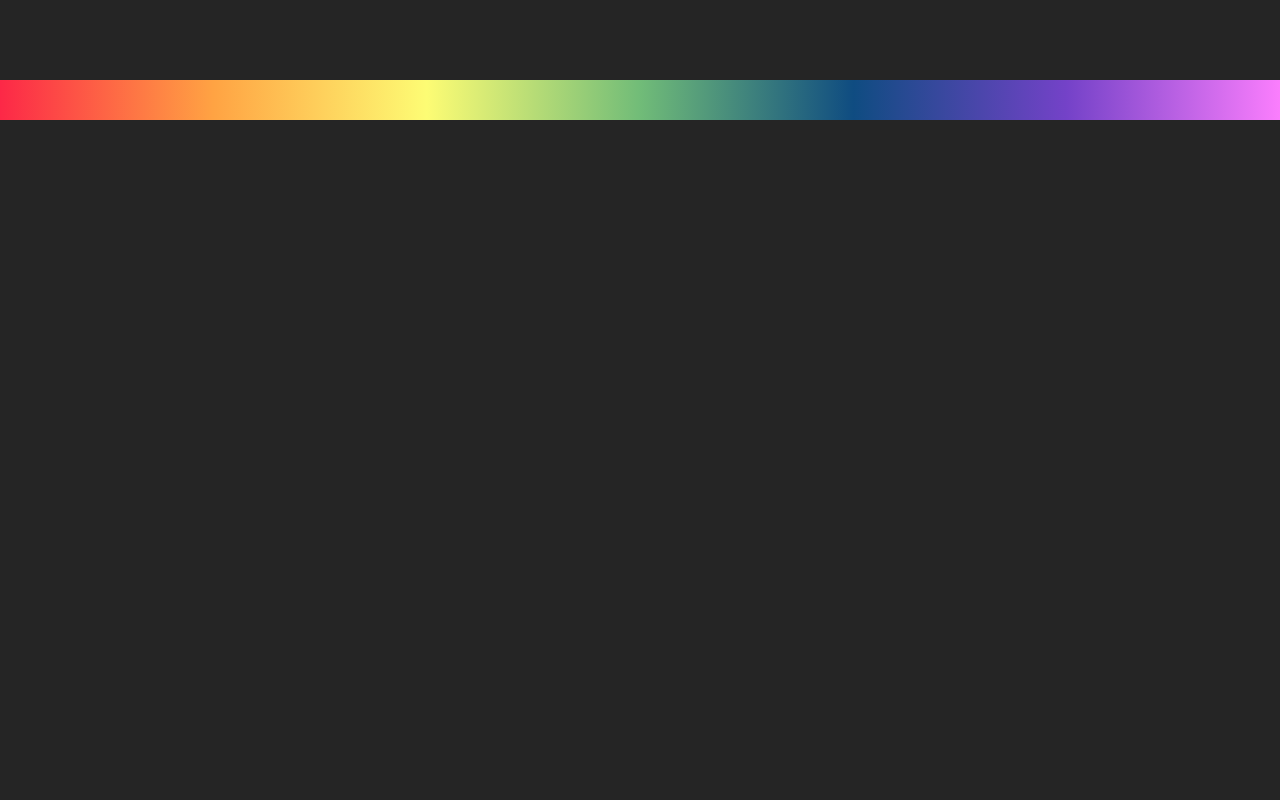
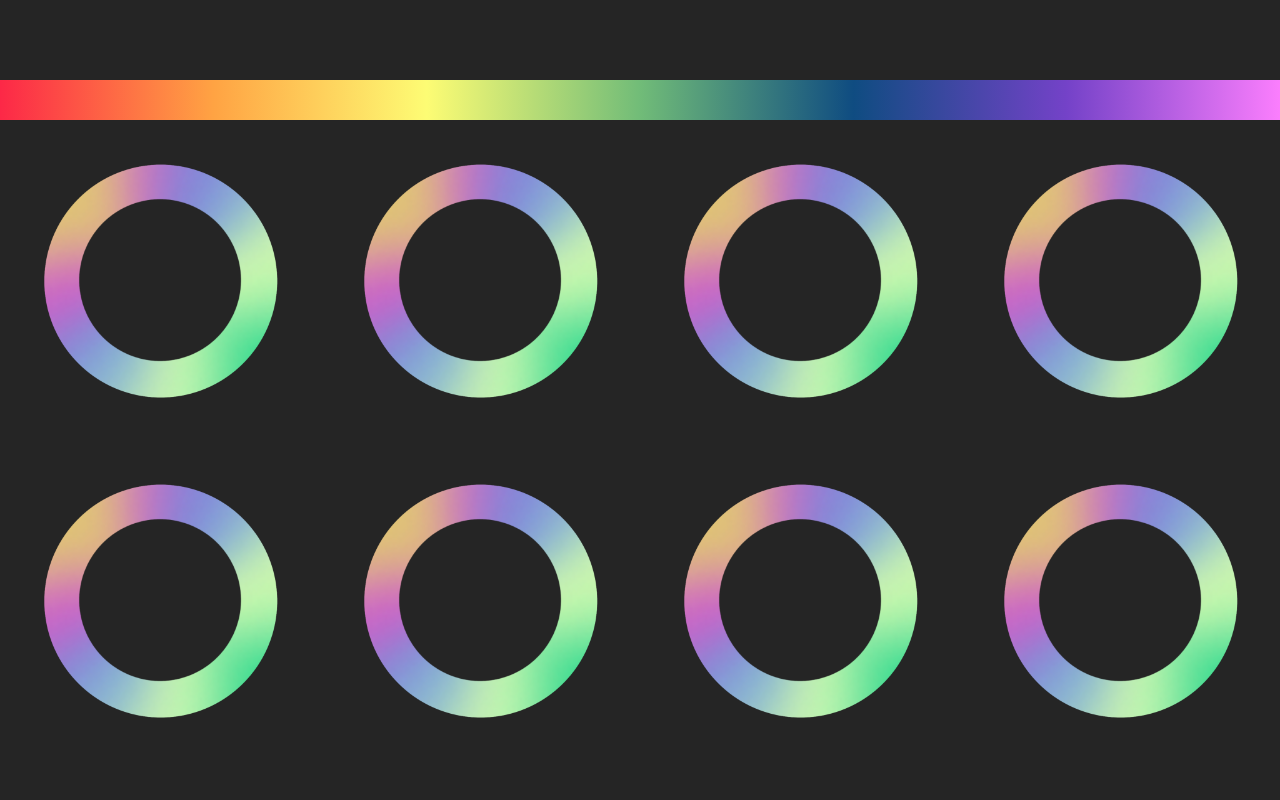
Before and after one commit to spacefrogz/react-homepage, a React (Create React App) app: page / in a window 1280 px wide. Shown: the part 680-1480 px from the top of the page. Built offline with nearby package versions, Linux system fonts and the light colour scheme; a web font is replaced by a local one.

Commit message:
update Home screen

```diff
--- a/src/pages/Home.tsx
+++ b/src/pages/Home.tsx
@@ -1,19 +1,43 @@
-import React from 'react'
+import React, { useState } from 'react'
 import Zoom from 'react-reveal/Zoom'
 import { Box, Text } from '@chakra-ui/react'
 import SpaceFrogzStudio from "../components/SpaceFrogzStudio"
 import { colors, rainbowGradient } from "../utils/colors"
 import strings from "../utils/strings"
 import useWindowDimensions from "../hooks/useWindowDimensions"
+import { Image } from "@chakra-ui/image"
+import image from "../assets/logo.png"
+import gopher from "../assets/the_gopher_frog.png"
 
 const Home = () => {
-  const { height } = useWindowDimensions()
+  const { width } = useWindowDimensions()
+  const imageLat = width / 4
+
+  const [imgSrc, setImgSrc] = useState(image)
   return (
     <Box>
       <Box height={10} bgGradient={rainbowGradient}></Box>
       <SpaceFrogzStudio />
       <Box height={10} bgGradient={rainbowGradient}></Box>
-      <Box height={height} justifyContent={"center"} alignItems={"center"} textAlign={"center"} />
+      <Box display={"flex"} flex={1} flexWrap={"wrap"}>
+        {[1, 2, 3, 4, 5, 6, 7, 8, 9, 10, 11, 12].map(e => {
+          return (
+            <Image
+              width={imageLat}
+              height={imageLat}
+              src={imgSrc}
+              onClick={() => {
+                if (imgSrc === gopher) {
+                  setImgSrc(image)
+                } else {
+                  setImgSrc(gopher)
+                }
+              }}
+              alt="A Circle Image"
+            />
+          )
+        })}
+      </Box>
       <Zoom>
         <Text fontFamily={"Poppins-Regular"} fontSize={16} color={colors.bej} textAlign={"center"}>{strings.builtByHorik}</Text>
       </Zoom>
```
